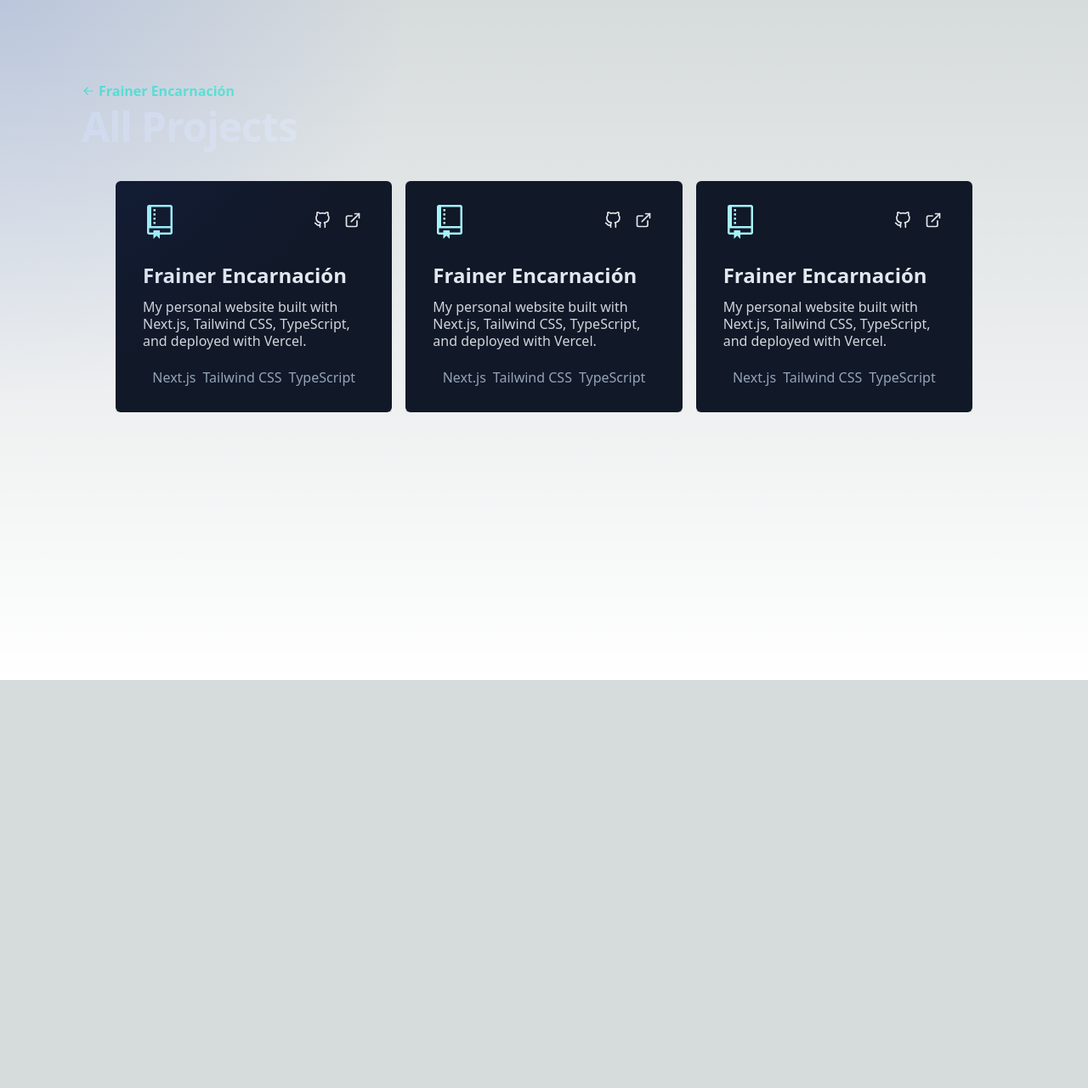
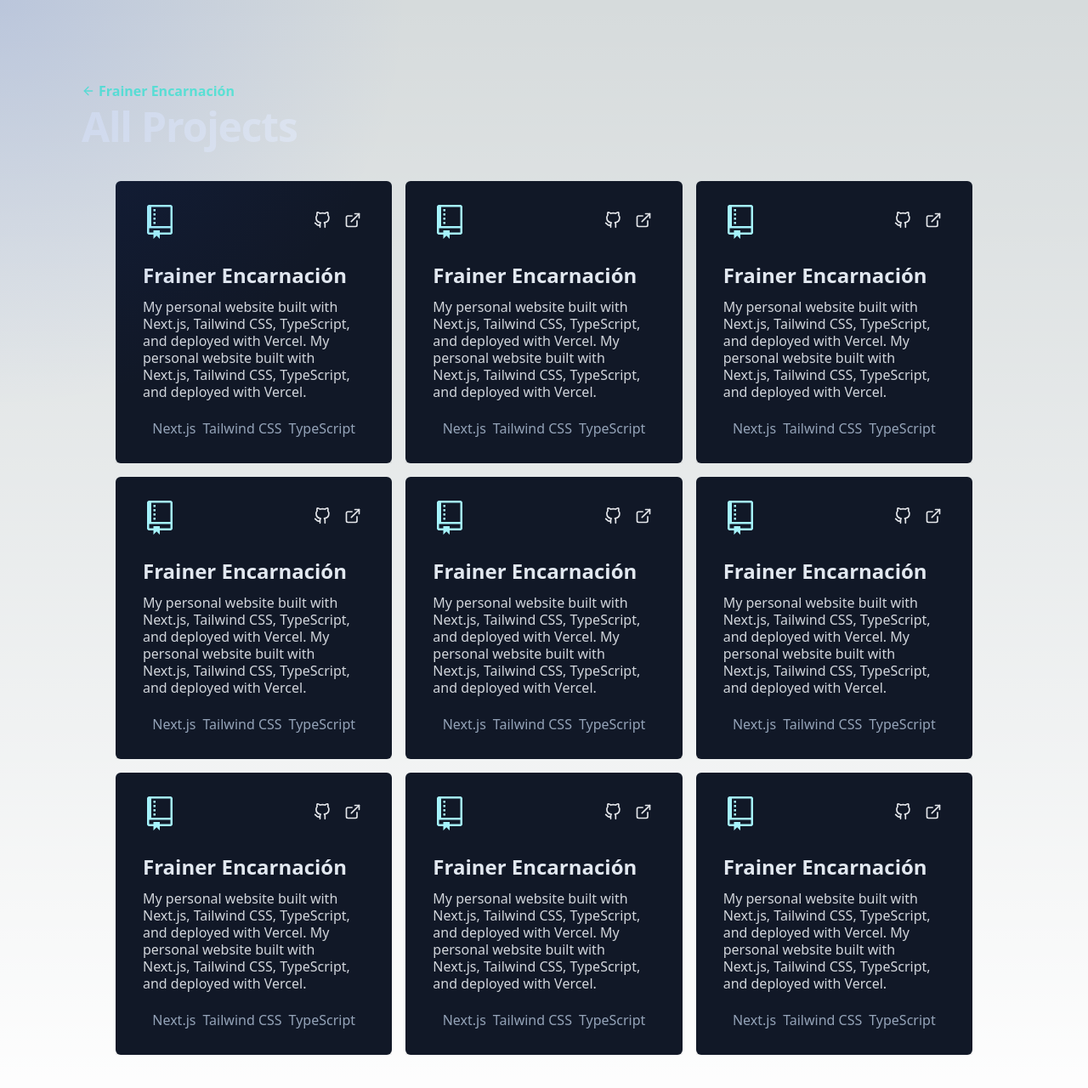
Before and after one commit to fraineralex/fraineralex.dev, a Next.js app: page /projects in a window 1280 px wide. Shown: the top 1280 px of the page at 85% size. Before the commit the page ends 800 px from the top, so only its background shows below. Built offline with nearby package versions, Linux system fonts and the light colour scheme.

Commit message:
add: some examples projects card to the all projects page

```diff
--- a/src/app/projects/page.tsx
+++ b/src/app/projects/page.tsx
@@ -1,4 +1,5 @@
 import ProjectCard from '@/components/project/project-card-square'
+import { FiArrowLeft } from 'react-icons/fi'
 
 export default function Projects () {
   return (
@@ -9,19 +10,7 @@
             className='group mb-2 inline-flex items-center font-semibold leading-tight text-teal-300'
             href='/'
           >
-            <svg
-              xmlns='http://www.w3.org/2000/svg'
-              viewBox='0 0 20 20'
-              fill='currentColor'
-              className='mr-1 h-4 w-4 rotate-180 transition-transform group-hover:-translate-x-2'
-              aria-hidden='true'
-            >
-              <path
-                fill-rule='evenodd'
-                d='M3 10a.75.75 0 01.75-.75h10.638L10.23 5.29a.75.75 0 111.04-1.08l5.5 5.25a.75.75 0 010 1.08l-5.5 5.25a.75.75 0 11-1.04-1.08l4.158-3.96H3.75A.75.75 0 013 10z'
-                clip-rule='evenodd'
-              ></path>
-            </svg>
+            <FiArrowLeft className='mr-1 h-4 w-4 transition-transform group-hover:-translate-x-2' />
             Frainer Encarnación
           </a>
           <h1 className='text-4xl font-bold tracking-tight text-slate-200 sm:text-5xl'>
@@ -31,25 +20,67 @@
         <ul className='grid grid-cols-1 sm:grid-cols-2 md:grid-cols-3 gap-4 list-none mt-10 lg:px-10'>
           <ProjectCard
             title='Frainer Encarnación'
-            description='My personal website built with Next.js, Tailwind CSS, TypeScript, and deployed with Vercel.'
+            description='My personal website built with Next.js, Tailwind CSS, TypeScript, and deployed with Vercel. My personal website built with Next.js, Tailwind CSS, TypeScript, and deployed with Vercel.'
             technologies={['Next.js', 'Tailwind CSS', 'TypeScript']}
             githubRepositoryUrl=''
             deployUrl='https://frainer.com'
-           />
-                     <ProjectCard
+          />
+          <ProjectCard
             title='Frainer Encarnación'
-            description='My personal website built with Next.js, Tailwind CSS, TypeScript, and deployed with Vercel.'
+            description='My personal website built with Next.js, Tailwind CSS, TypeScript, and deployed with Vercel. My personal website built with Next.js, Tailwind CSS, TypeScript, and deployed with Vercel.'
             technologies={['Next.js', 'Tailwind CSS', 'TypeScript']}
             githubRepositoryUrl=''
             deployUrl='https://frainer.com'
-           />
-                     <ProjectCard
+          />
+          <ProjectCard
             title='Frainer Encarnación'
-            description='My personal website built with Next.js, Tailwind CSS, TypeScript, and deployed with Vercel.'
+            description='My personal website built with Next.js, Tailwind CSS, TypeScript, and deployed with Vercel. My personal website built with Next.js, Tailwind CSS, TypeScript, and deployed with Vercel.'
             technologies={['Next.js', 'Tailwind CSS', 'TypeScript']}
             githubRepositoryUrl=''
             deployUrl='https://frainer.com'
-           />
+          />
+          <ProjectCard
+            title='Frainer Encarnación'
+            description='My personal website built with Next.js, Tailwind CSS, TypeScript, and deployed with Vercel. My personal website built with Next.js, Tailwind CSS, TypeScript, and deployed with Vercel.'
+            technologies={['Next.js', 'Tailwind CSS', 'TypeScript']}
+            githubRepositoryUrl=''
+            deployUrl='https://frainer.com'
+          />
+          <ProjectCard
+            title='Frainer Encarnación'
+            description='My personal website built with Next.js, Tailwind CSS, TypeScript, and deployed with Vercel. My personal website built with Next.js, Tailwind CSS, TypeScript, and deployed with Vercel.'
+            technologies={['Next.js', 'Tailwind CSS', 'TypeScript']}
+            githubRepositoryUrl=''
+            deployUrl='https://frainer.com'
+          />
+          <ProjectCard
+            title='Frainer Encarnación'
+            description='My personal website built with Next.js, Tailwind CSS, TypeScript, and deployed with Vercel. My personal website built with Next.js, Tailwind CSS, TypeScript, and deployed with Vercel.'
+            technologies={['Next.js', 'Tailwind CSS', 'TypeScript']}
+            githubRepositoryUrl=''
+            deployUrl='https://frainer.com'
+          />
+          <ProjectCard
+            title='Frainer Encarnación'
+            description='My personal website built with Next.js, Tailwind CSS, TypeScript, and deployed with Vercel. My personal website built with Next.js, Tailwind CSS, TypeScript, and deployed with Vercel.'
+            technologies={['Next.js', 'Tailwind CSS', 'TypeScript']}
+            githubRepositoryUrl=''
+            deployUrl='https://frainer.com'
+          />
+          <ProjectCard
+            title='Frainer Encarnación'
+            description='My personal website built with Next.js, Tailwind CSS, TypeScript, and deployed with Vercel. My personal website built with Next.js, Tailwind CSS, TypeScript, and deployed with Vercel.'
+            technologies={['Next.js', 'Tailwind CSS', 'TypeScript']}
+            githubRepositoryUrl=''
+            deployUrl='https://frainer.com'
+          />
+          <ProjectCard
+            title='Frainer Encarnación'
+            description='My personal website built with Next.js, Tailwind CSS, TypeScript, and deployed with Vercel. My personal website built with Next.js, Tailwind CSS, TypeScript, and deployed with Vercel.'
+            technologies={['Next.js', 'Tailwind CSS', 'TypeScript']}
+            githubRepositoryUrl=''
+            deployUrl='https://frainer.com'
+          />
         </ul>
       </section>
     </main>
--- a/src/components/project/project-card-square.tsx
+++ b/src/components/project/project-card-square.tsx
@@ -36,7 +36,7 @@
 
   return (
     <li
-      className='relative group lg:hover:transform lg:hover:-translate-y-1.5 transition-all duration-300 ease-in-out overflow-auto'
+      className='relative group lg:hover:transform lg:hover:-translate-y-2 transition-all duration-300 ease-in-out overflow-auto cursor-pointer'
       onMouseEnter={handleHover}
       onClick={handleClick}
     >
```
